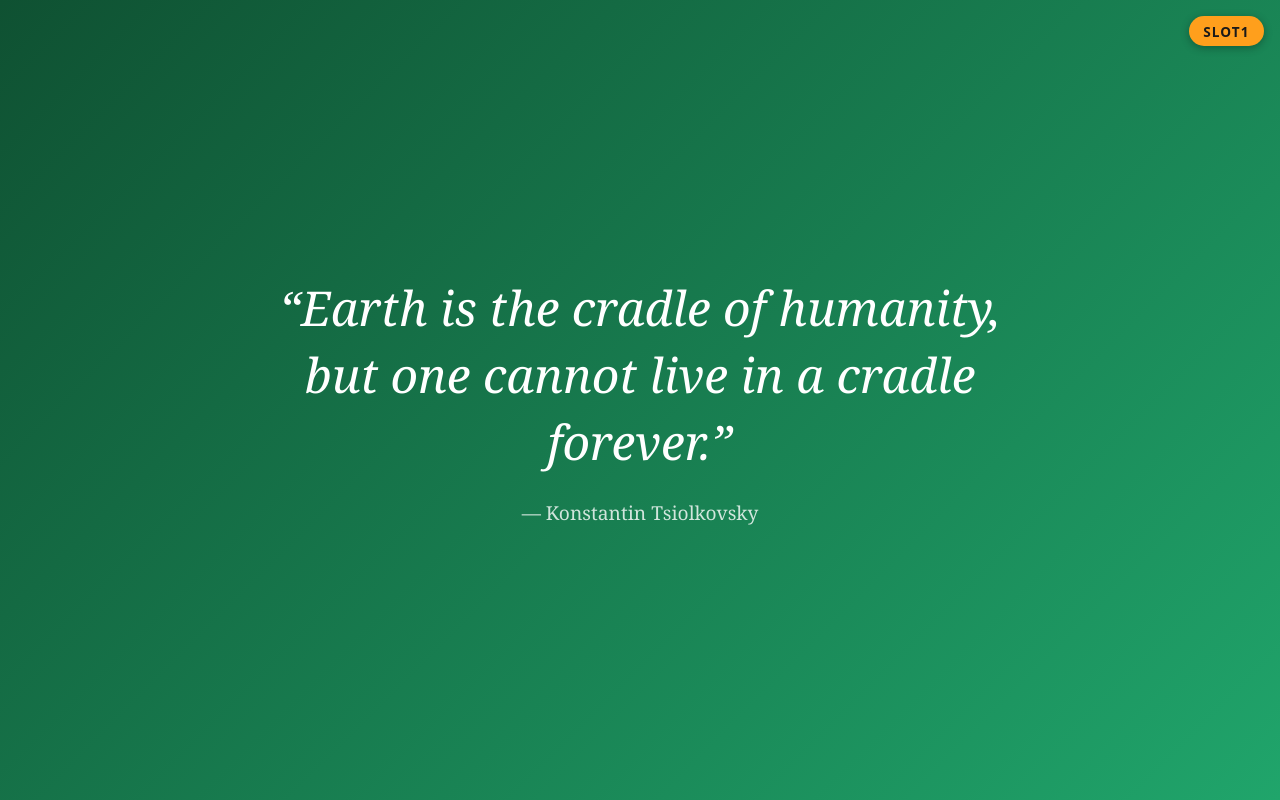
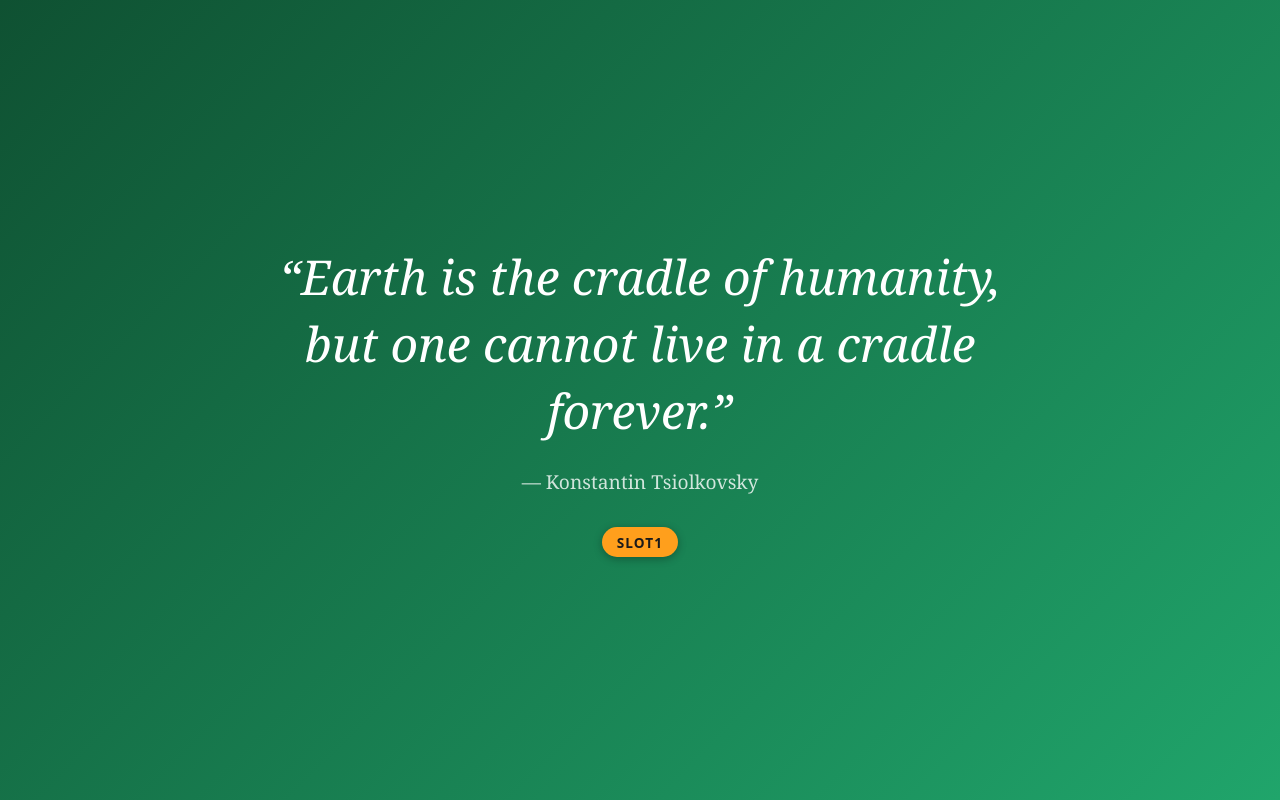
Before and after one commit to drk-bit/DesTest-Slot1, a website: page public/index.html in a window 1280 px wide. Drawn offline with Linux system fonts and the light colour scheme; a web font is replaced by a local one.

Commit message:
Move Slot1 pill below the quote

```diff
--- a/public/index.html
+++ b/public/index.html
@@ -22,9 +22,8 @@
       box-sizing: border-box;
     }
     .pill {
-      position: fixed;
-      top: 1rem;
-      right: 1rem;
+      display: inline-block;
+      margin-top: 2rem;
       background: #ff9f1c;
       color: #1a1a1a;
       font-family: system-ui, sans-serif;
@@ -42,10 +41,10 @@
   </style>
 </head>
 <body>
-  <span class="pill">Slot1</span>
   <blockquote>
     <p>“Earth is the cradle of humanity, but one cannot live in a cradle forever.”</p>
     <footer>— Konstantin Tsiolkovsky</footer>
+    <span class="pill">Slot1</span>
   </blockquote>
 </body>
 </html>
```
